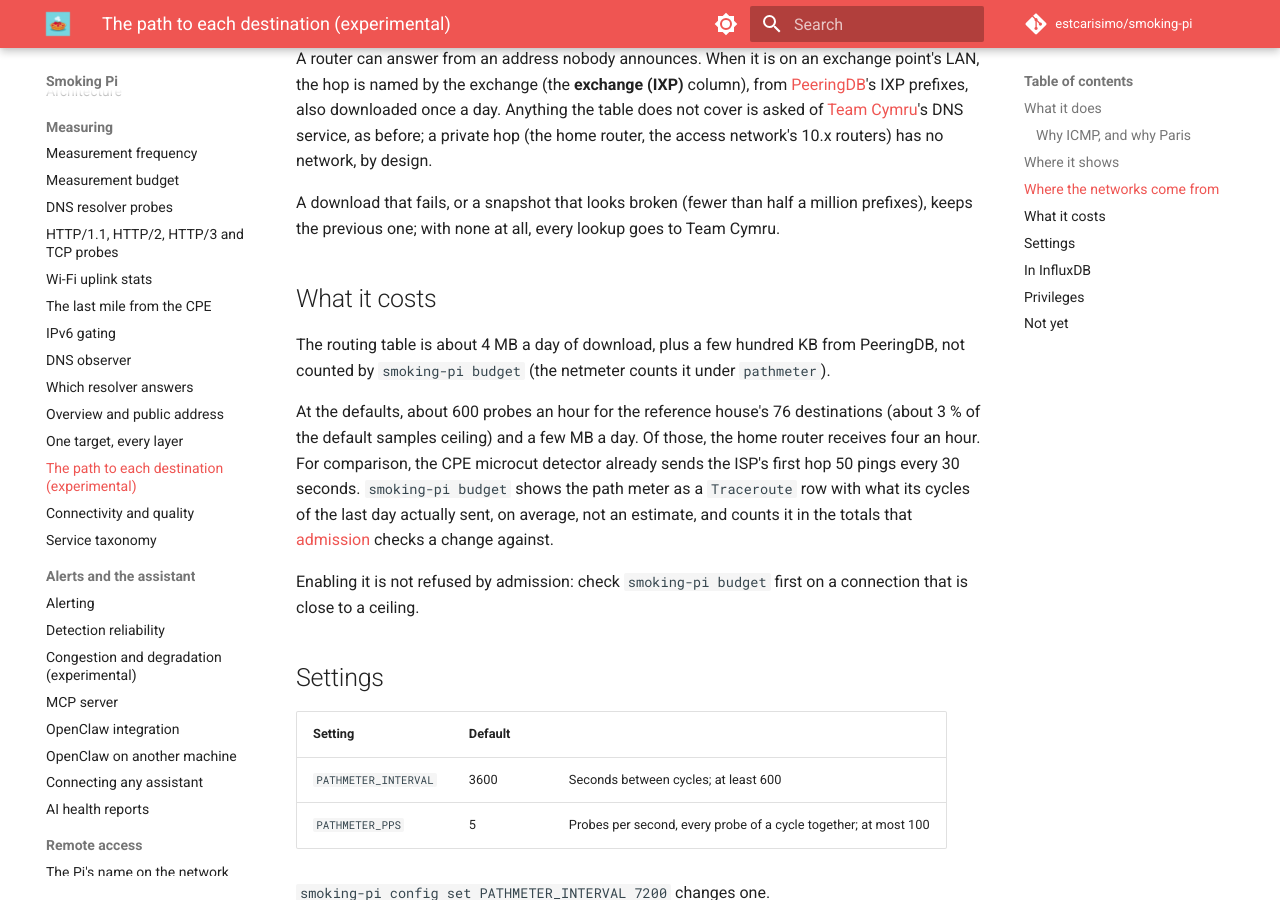
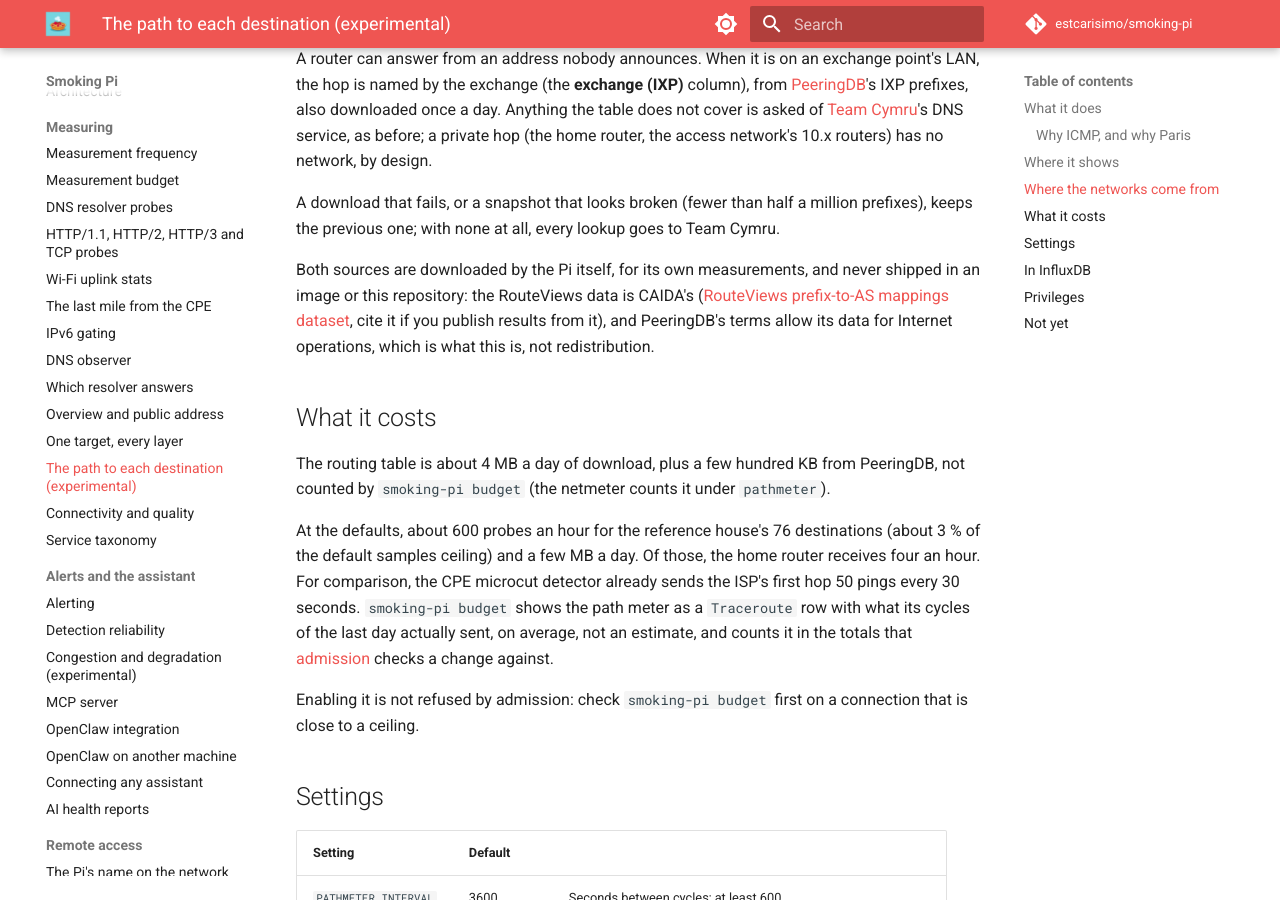
Before and after one commit to estcarisimo/smoking-pi, an MkDocs documentation site: the page built from docs/path.md, in a window 1280 px wide and 900 px high, scrolled down 3053 px. Built offline with MkDocs 1.6.1 and Material for MkDocs 9.7.7, drawn with Linux system fonts in a browser that asks for light colours; comment, search, counter and statistics services are not loaded.

Commit message:
docs(asn): where the routing data comes from, and on what terms
CAIDA asks for a citation of the RouteViews prefix-to-AS dataset;
PeeringDB's terms allow operational use, not redistribution. Both are
downloaded by the Pi and never shipped in an image or the repository.

Co-Authored-By: Claude Opus 5.5 <noreply@anthropic.com>

```diff
--- a/docs/path.md
+++ b/docs/path.md
@@ -137,6 +137,12 @@ A download that fails, or a snapshot that looks broken (fewer than half a
 million prefixes), keeps the previous one; with none at all, every lookup
 goes to Team Cymru.
 
+Both sources are downloaded by the Pi itself, for its own measurements, and
+never shipped in an image or this repository: the RouteViews data is
+CAIDA's ([RouteViews prefix-to-AS mappings dataset](https://www.caida.org/catalog/datasets/routeviews-prefix2as/),
+cite it if you publish results from it), and PeeringDB's terms allow its
+data for Internet operations, which is what this is, not redistribution.
+
 ## What it costs
 
 The routing table is about 4 MB a day of download, plus a few hundred KB
```
Also changed, not shown: 1 other file.
